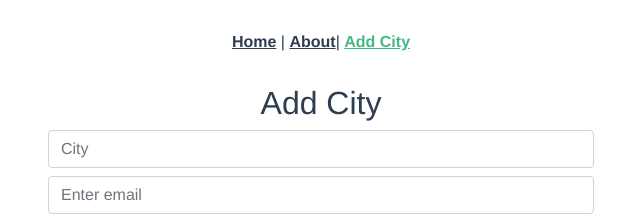
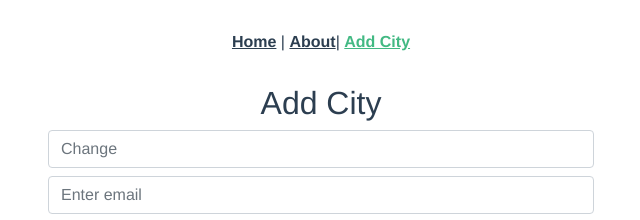
Before and after one commit to DoNgocVi/Vuejs, a Vue app: page /add-city in a window 1280 px wide. Shown: the top 220 px of the page, without its empty margins (319-959 px from the left). Built offline with nearby package versions, Linux system fonts and the light colour scheme.

Commit message:
test change on branch

```diff
--- a/src/views/AddCity.vue
+++ b/src/views/AddCity.vue
@@ -9,7 +9,7 @@
               type="text"
               class="form-control mb-2"
               aria-describedby="emailHelp"
-              placeholder="City"
+              placeholder="Change"
               v-model="name"
             />
           </div>
```
